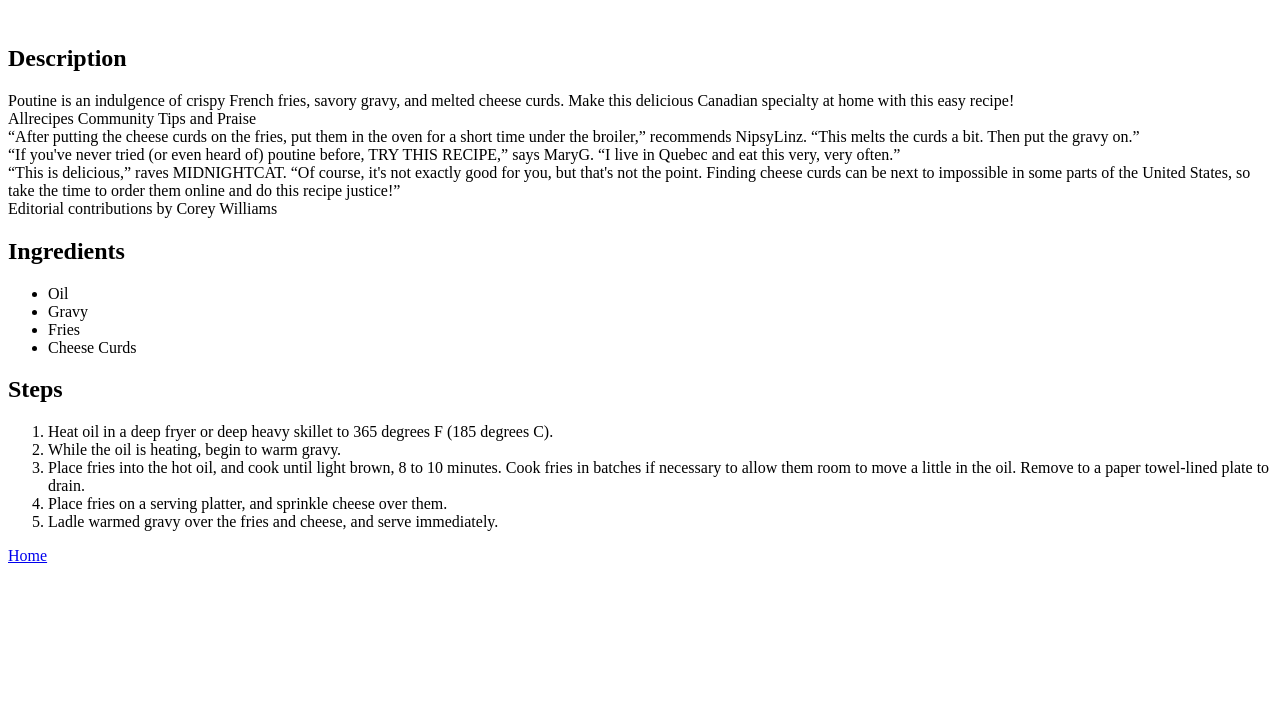
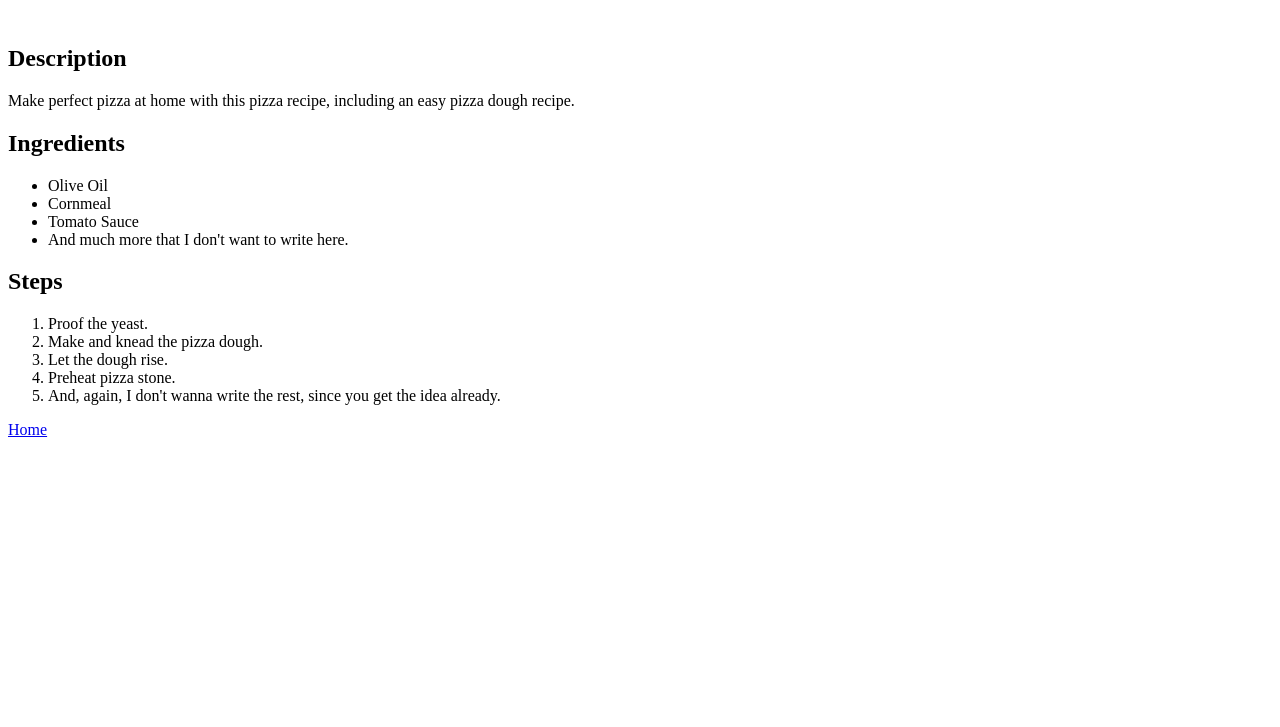
Before and after one commit to muhammadabdu11ah/odin, a plain HTML site: page odin-recipes/recipes/pizza.html in a window 1280 px wide. Shown: the part 73-800 px from the top of the page. Drawn offline with Linux system fonts and the light colour scheme.

Commit message:
Finish pasta and pizza pages.

```diff
--- a/odin-recipes/recipes/pizza.html
+++ b/odin-recipes/recipes/pizza.html
@@ -3,27 +3,27 @@
 <head>
     <meta charset="UTF-8">
     <meta name="viewport" content="width=device-width, initial-scale=1.0">
-    <title>Poutine</title>
+    <title>Pizza</title>
 </head>
 <body>
-    <h1>Poutine Recipe</h1>
+    <h1>Pizza Recipe</h1>
     <img src="/Users/abdullah/Downloads/poutine.jpg" alt="">
     <h2>Description</h2>
-    <p>Poutine is an indulgence of crispy French fries, savory gravy, and melted cheese curds. Make this delicious Canadian specialty at home with this easy recipe!<br>Allrecipes Community Tips and Praise<br>“After putting the cheese curds on the fries, put them in the oven for a short time under the broiler,” recommends NipsyLinz. “This melts the curds a bit. Then put the gravy on.”<br>“If you've never tried (or even heard of) poutine before, TRY THIS RECIPE,” says MaryG. “I live in Quebec and eat this very, very often.”<br>“This is delicious,” raves MIDNIGHTCAT. “Of course, it's not exactly good for you, but that's not the point. Finding cheese curds can be next to impossible in some parts of the United States, so take the time to order them online and do this recipe justice!”<br>Editorial contributions by Corey Williams</p>
+    <p>Make perfect pizza at home with this pizza recipe, including an easy pizza dough recipe.</p>
     <h2>Ingredients</h2>
     <ul>
-        <li>Oil</li>
-        <li>Gravy</li>
-        <li>Fries</li>
-        <li>Cheese Curds</li>
+        <li>Olive Oil</li>
+        <li>Cornmeal</li>
+        <li>Tomato Sauce</li>
+        <li>And much more that I don't want to write here.</li>
     </ul>
     <h2>Steps</h2>
     <ol>
-        <li>Heat oil in a deep fryer or deep heavy skillet to 365 degrees F (185 degrees C).</li>
-        <li>While the oil is heating, begin to warm gravy.</li>
-        <li>Place fries into the hot oil, and cook until light brown, 8 to 10 minutes. Cook fries in batches if necessary to allow them room to move a little in the oil. Remove to a paper towel-lined plate to drain.</li>
-        <li>Place fries on a serving platter, and sprinkle cheese over them.</li>
-        <li>Ladle warmed gravy over the fries and cheese, and serve immediately.</li>
+        <li>Proof the yeast.</li>
+        <li>Make and knead the pizza dough.</li>
+        <li>Let the dough rise.</li>
+        <li>Preheat pizza stone.</li>
+        <li>And, again, I don't wanna write the rest, since you get the idea already.</li>
     </ol>
     <a href="../index.html">Home</a>
 </body>
```
Also changed, not shown: odin-recipes/recipes/pasta.html (+11 -12 lines).
